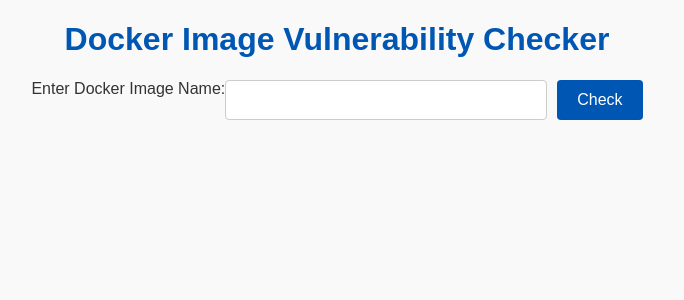
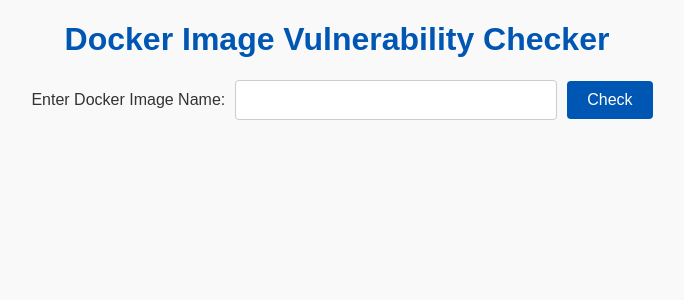
Before and after one commit to TheImplementer/vulnerabilities-report, a Flask app: page / in a window 1280 px wide. Shown: the top 300 px of the page, without its empty margins (303-987 px from the left). Run offline with Flask 3, Linux system fonts and the light colour scheme.

Commit message:
Update UI

```diff
--- a/app/templates/index.html
+++ b/app/templates/index.html
@@ -5,21 +5,31 @@
     <meta name="viewport" content="width=device-width, initial-scale=1.0">
     <title>Docker Image Vulnerability Checker</title>
     <style>
+        /* General styling for the entire page */
         body {
             font-family: Arial, sans-serif;
             margin: 20px;
             background-color: #f9f9f9;
             color: #333;
         }
+        /* Styling for the header */
         h1 {
             text-align: center;
             color: #0056b3;
         }
+        /* Form styling to align input and button */
         form {
             display: flex;
             justify-content: center;
+            align-items: center;
             margin-bottom: 20px;
         }
+        /* Label styling to align with input */
+        label {
+            padding: 10px;
+            font-size: 16px;
+        }
+        /* Input field styling */
         input {
             padding: 10px;
             font-size: 16px;
@@ -27,6 +37,7 @@
             border-radius: 4px;
             width: 300px;
         }
+        /* Button styling */
         button {
             padding: 10px 20px;
             font-size: 16px;
@@ -37,9 +48,11 @@
             border: none;
             border-radius: 4px;
         }
+        /* Button hover effect */
         button:hover {
             background-color: #003d80;
         }
+        /* Table layout styling */
         table {
             margin: 0 auto;
             margin-top: 20px;
@@ -48,37 +61,45 @@
             background-color: white;
             box-shadow: 0 2px 5px rgba(0, 0, 0, 0.1);
         }
+        /* Styling for table borders */
         table, th, td {
             border: 1px solid #ddd;
         }
+        /* Table header styling */
         th {
             background-color: #0056b3;
             color: white;
             padding: 12px;
             text-align: center;
         }
+        /* Table cell styling */
         td {
             padding: 10px;
             text-align: center;
         }
+        /* Alternating row colors for better readability */
         tr:nth-child(even) {
             background-color: #f2f2f2;
         }
+        /* Critical severity styling */
         .severity-critical {
             background-color: #ff6666;
             color: #990000;
             font-weight: bold;
         }
+        /* High severity styling */
         .severity-high {
             background-color: #ffcccc;
             color: #990000;
             font-weight: bold;
         }
+        /* Medium severity styling */
         .severity-medium {
             background-color: #fff2cc;
             color: #996600;
             font-weight: bold;
         }
+        /* Low severity styling */
         .severity-low {
             background-color: #ccffcc;
             color: #006600;
@@ -88,6 +109,7 @@
 </head>
 <body>
     <h1>Docker Image Vulnerability Checker</h1>
+    <!-- Form to input Docker image name -->
     <form id="vulnerability-form" method="POST">
         <label for="image">Enter Docker Image Name:</label>
         <input type="text" id="image" name="image" required>
@@ -110,11 +132,17 @@
             <tbody>
                 {% for vuln in vulnerabilities %}
                 <tr>
+                    <!-- Display Issue ID -->
                     <td>{{ vuln.issue_id }}</td>
+                    <!-- Display CVEs as a comma-separated list -->
                     <td>{{ ", ".join(vuln.cves) }}</td>
+                    <!-- Apply dynamic styling based on severity -->
                     <td class="severity-{{ vuln.severity | lower }}">{{ vuln.severity }}</td>
+                    <!-- Display summary of the vulnerability -->
                     <td>{{ vuln.summary }}</td>
+                    <!-- Display detailed description of the vulnerability -->
                     <td>{{ vuln.description }}</td>
+                    <!-- Display impact paths as a comma-separated list -->
                     <td>{{ ", ".join(vuln.impact_path) }}</td>
                 </tr>
                 {% endfor %}
```
